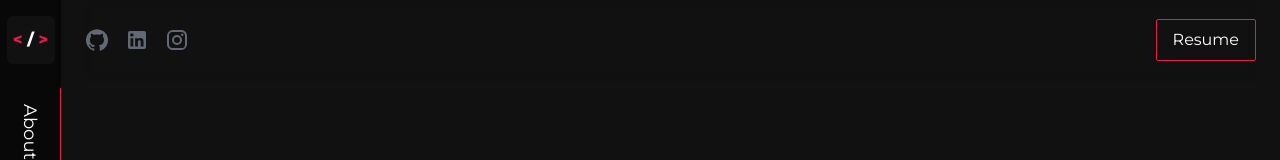
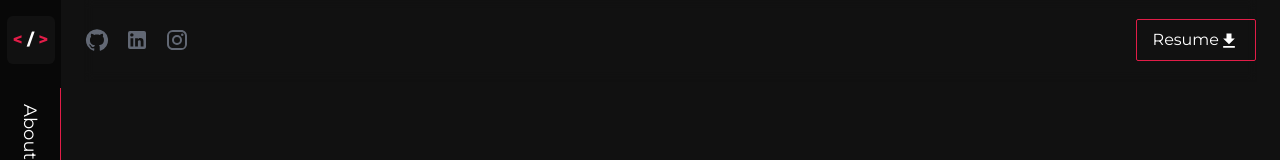
Before and after one commit to ichiiexe/portfoliov2, a React (Vite) app: page / in a window 1280 px wide. Shown: the top 160 px of the page. Built offline with nearby package versions, Linux system fonts and the light colour scheme.

Commit message:
added pdf file to ResumeBtn

```diff
--- a/src/components/Layout/LayComp/navtop.jsx
+++ b/src/components/Layout/LayComp/navtop.jsx
@@ -1,6 +1,7 @@
 import GitHubIcon from "@mui/icons-material/GitHub";
 import LinkedInIcon from "@mui/icons-material/LinkedIn";
 import InstagramIcon from "@mui/icons-material/Instagram";
+import DownloadIcon from "@mui/icons-material/Download";
 import { createTheme } from "@mui/material/styles";
 
 const theme = createTheme({
@@ -41,9 +42,14 @@ export default function NavTop() {
         </a>
       </ul>
       <div className="flex items-center">
-        <button className="border-rose-600 py-2 px-4 border rounded-sm text-white">
+        <a
+          href="/public/resume.pdf"
+          download={"ajaresume"}
+          className="border-rose-600 py-2 px-4 border rounded-sm text-white"
+        >
           Resume
-        </button>
+          <DownloadIcon fontSize="small" />
+        </a>
       </div>
     </nav>
   );
```
Also changed, not shown: 1 other file (tests, documents, lock files or other folders).
